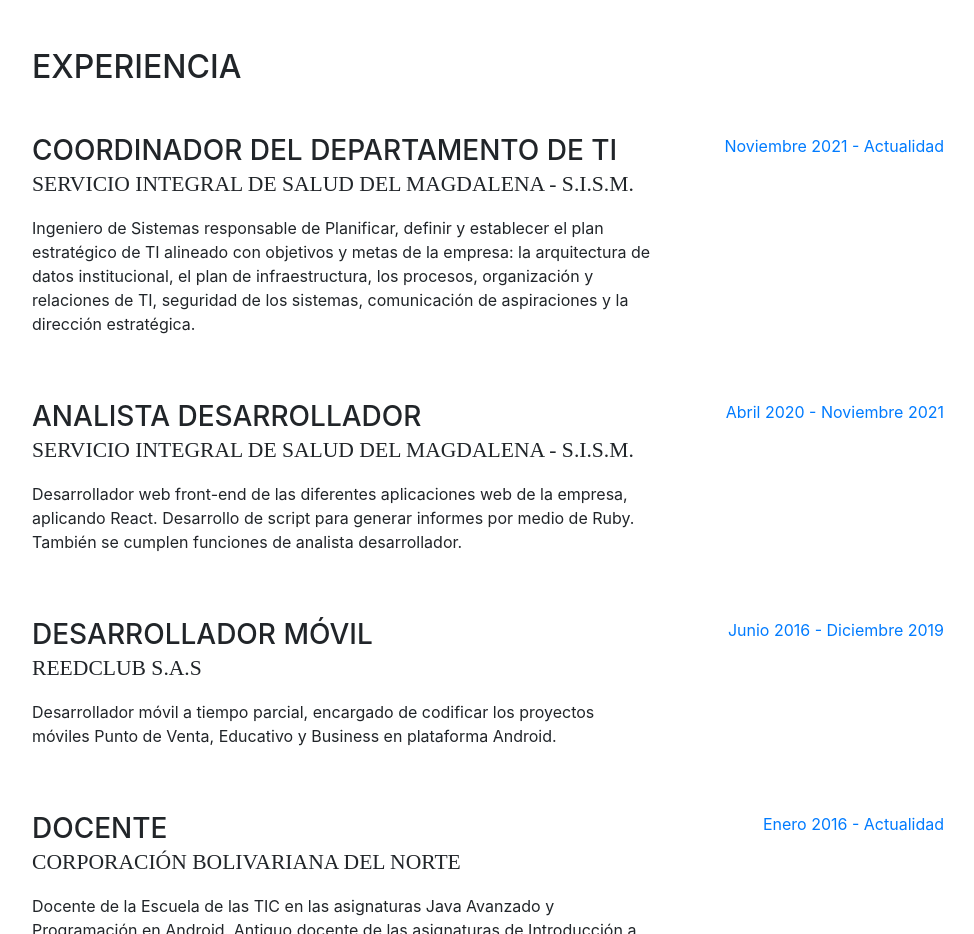
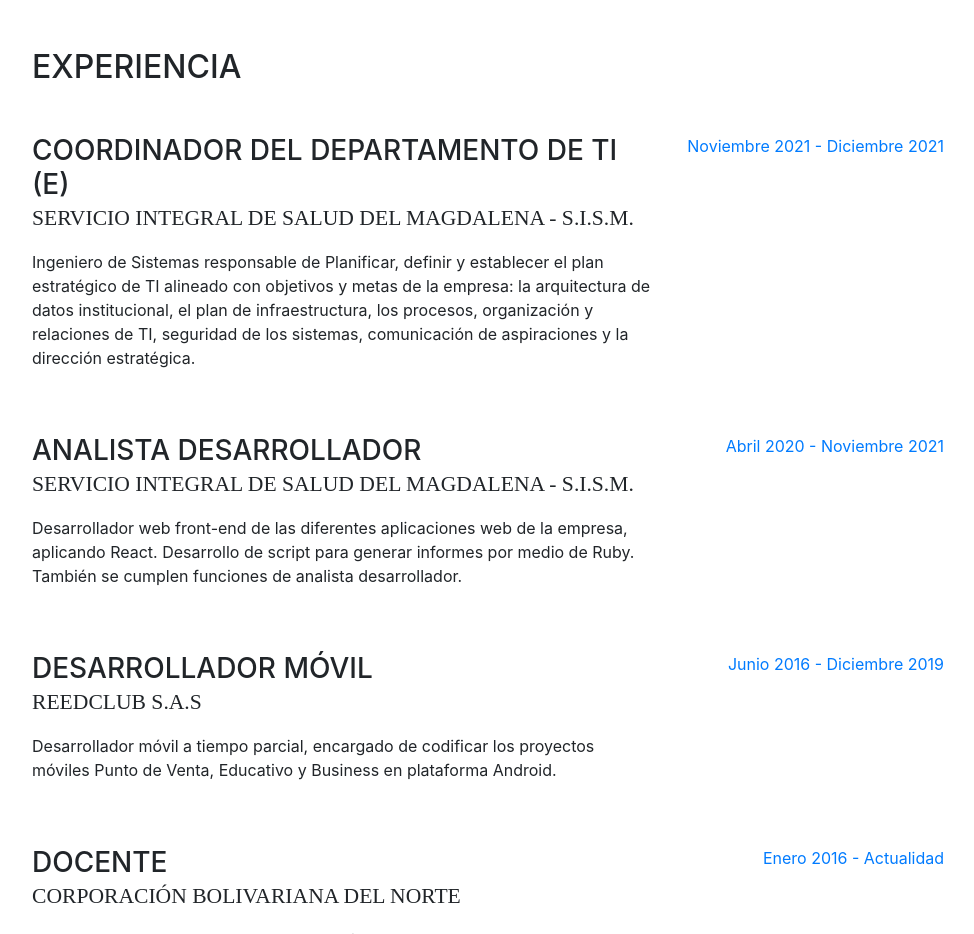
Before and after one commit to ingluisgarcia/CvCy, a website with bundled scripts: page index.html in a window 1280 px wide. Shown: the part 800-1734 px from the top of the page, without its empty margins (288-1262 px from the left). Built offline with nearby package versions, Linux system fonts and the light colour scheme; a web font is replaced by a local one.

Commit message:
Se actualiza fecha de terminacion ultimo trabajo

```diff
--- a/index.html
+++ b/index.html
@@ -147,12 +147,12 @@
 
         <div class="resume-item d-flex flex-column flex-md-row mb-5">
           <div class="resume-content mr-auto">
-            <h3 class="mb-0">Coordinador del Departamento de TI</h3>
+            <h3 class="mb-0">Coordinador del Departamento de TI (e)</h3>
             <div class="subheading mb-3">Servicio Integral de Salud del Magdalena - S.I.S.M.</div>
             <p>Ingeniero de Sistemas responsable de Planificar, definir y establecer el plan estratégico de TI alineado con objetivos y metas de la empresa: la arquitectura de datos institucional, el plan de infraestructura, los procesos, organización y relaciones de TI, seguridad de los sistemas, comunicación de aspiraciones y la dirección estratégica.</p>
           </div>
           <div class="resume-date text-md-right">
-            <span class="text-primary">Noviembre 2021 - Actualidad</span>
+            <span class="text-primary">Noviembre 2021 - Diciembre 2021</span>
           </div>
         </div>
 
```
